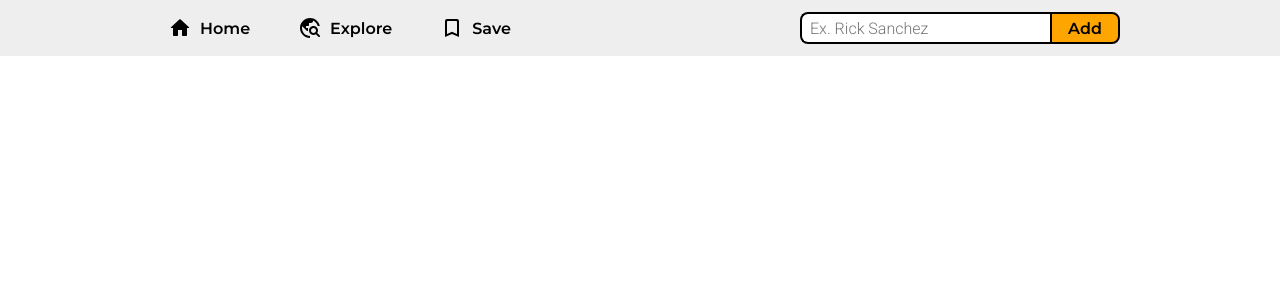
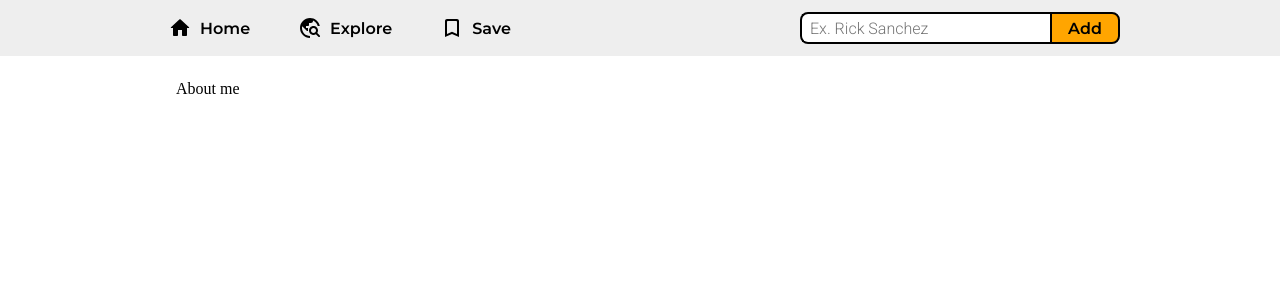
Before and after one commit to Lukynav/rick_and_morty, a React (Create React App) app: page /about in a window 1280 px wide. Shown: the top 300 px of the page. Built offline with nearby package versions, Linux system fonts and the light colour scheme.

Commit message:
Add the routes

```diff
--- a/src/App.js
+++ b/src/App.js
@@ -1,18 +1,22 @@
 import { useState } from 'react'
-import Cards from './components/Cards/Cards'
+import { Routes, Route } from 'react-router-dom'
 import Navegation from './components/Navegation/Navegation'
+import Index from './routes'
+import About from './routes/about'
+import Detail from './routes/detail'
 
 const App = () => {
   const [characters, setCharacters] = useState([])
   return (
     <main>
-
-      <Navegation setCharacters={setCharacters}/>
-
-      <section>
-        <Cards characters={characters} setCharacters={setCharacters} />
-      </section>
-
+      <Navegation setCharacters={setCharacters} />
+      <div className='dinamicContent'>
+        <Routes>
+          <Route path='/home' element={<Index characters={characters} setCharacters={setCharacters} />} />
+          <Route path='/about' element={<About />} />
+          <Route path='/detail/:id' element={<Detail />} />
+        </Routes>
+      </div>
     </main>
   )
 }
--- a/src/components/Card/TopCard/TopCard.jsx
+++ b/src/components/Card/TopCard/TopCard.jsx
@@ -1,8 +1,8 @@
 import styles from './TopCard.module.css'
 
-const TopCard = ({ imgUrl, setCharacters, index}) => {
+const TopCard = ({ imgUrl, setCharacters, index }) => {
   const onClose = () => {
-    setCharacters(state => [...state.slice(0,index),...state.slice(index+1)])
+    setCharacters(state => [...state.slice(0, index), ...state.slice(index + 1)])
   }
 
   return (
--- a/src/components/Navegation/Link/Link.jsx
+++ b/src/components/Navegation/Link/Link.jsx
@@ -1,7 +1,6 @@
 import styles from './Link.module.css'
 
 const Link = ({ name, icon, isSelected }) => {
-
   return (
 
     <div className={isSelected ? styles.selected : styles.link}>
--- a/src/global.css
+++ b/src/global.css
@@ -7,10 +7,10 @@
     box-sizing: border-box;
 }
 
-section{
+.dinamicContent{
+    width: 60em;
     margin: auto;
-    padding: 2em 1em;
-
+    padding: 5em 1em;
 }
 
 .mini-icon{
--- a/src/index.js
+++ b/src/index.js
@@ -1,5 +1,6 @@
 import React from 'react'
 import ReactDOM from 'react-dom/client'
+import { BrowserRouter } from 'react-router-dom'
 import App from './App'
 import './global.css'
 
@@ -8,7 +9,7 @@ const root = ReactDOM.createRoot(document.getElementById('root'))
 
 // What I render
 root.render(
-  <React.StrictMode>
+  <BrowserRouter>
     <App />
-  </React.StrictMode>
+  </BrowserRouter>
 )
--- /dev/null
+++ b/src/routes/about.jsx
@@ -0,0 +1,5 @@
+const About = ()=>{
+    return(<p>About me</p>)
+}
+
+export default About
--- /dev/null
+++ b/src/routes/detail.jsx
@@ -0,0 +1,8 @@
+
+const Detail = ({ characters, setCharacters }) => {
+  return (
+    <p>Detail</p>
+  )
+}
+
+export default Detail
--- /dev/null
+++ b/src/routes/index.jsx
@@ -0,0 +1,11 @@
+import Cards from '../components/Cards/Cards'
+
+const Index = ({ characters, setCharacters }) => {
+  return (
+    <section>
+      <Cards characters={characters} setCharacters={setCharacters} />
+    </section>
+  )
+}
+
+export default Index
```
